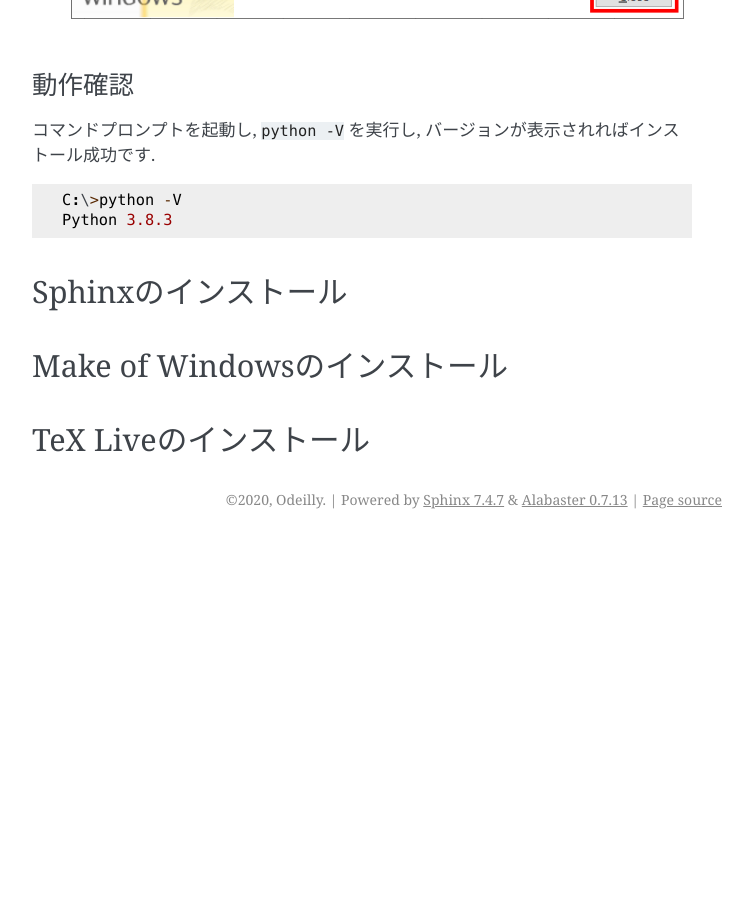
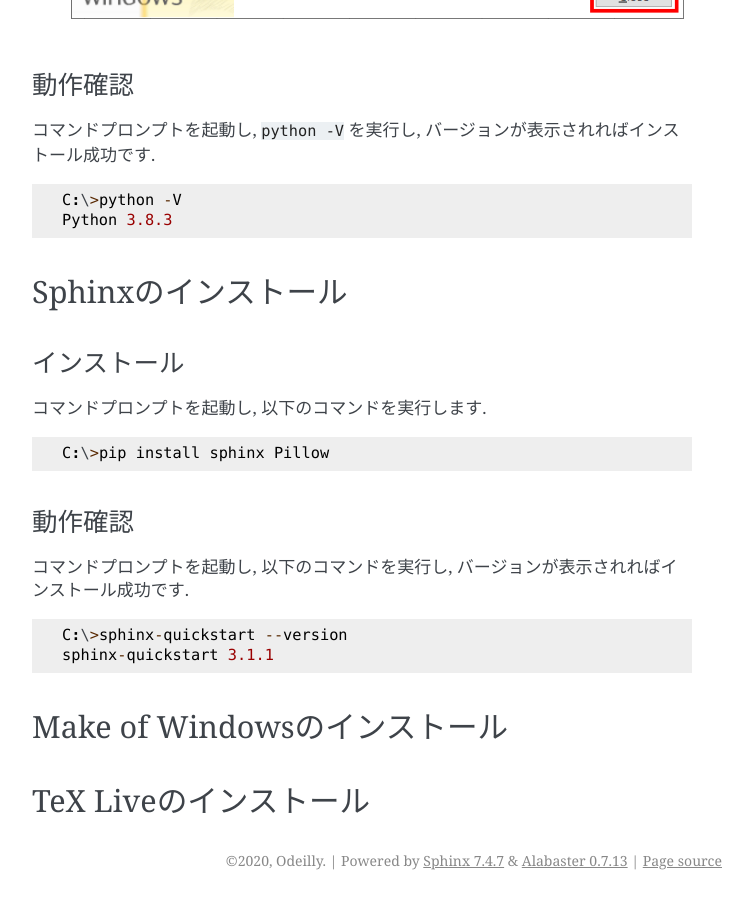
Before and after one commit to odeilly/note, a Sphinx documentation site: the page built from mynote/source/sphinx/install.rst, in a window 1280 px wide and 900 px high, scrolled down 2919 px. Shown: the whole window, without its empty margins (388-1141 px from the left). Built offline with Sphinx 7.4.7, drawn with Linux system fonts in a browser that asks for light colours; before the commit the page ends 3458 px from its top, so only the background shows below that.

Commit message:
Sphinxのインストール

```diff
--- a/mynote/source/sphinx/install.rst
+++ b/mynote/source/sphinx/install.rst
@@ -56,6 +56,30 @@
 Sphinxのインストール
 ====================
 
+
+インストール
+------------
+
+コマンドプロンプトを起動し, 以下のコマンドを実行します.
+
+::
+
+   C:\>pip install sphinx Pillow
+
+
+動作確認
+--------
+
+コマンドプロンプトを起動し, 以下のコマンドを実行し,
+バージョンが表示されればインストール成功です.
+
+::
+
+   C:\>sphinx-quickstart --version
+   sphinx-quickstart 3.1.1
+
+
+
 Make of Windowsのインストール
 =============================
 
```
Also changed, not shown: 5 other files.
